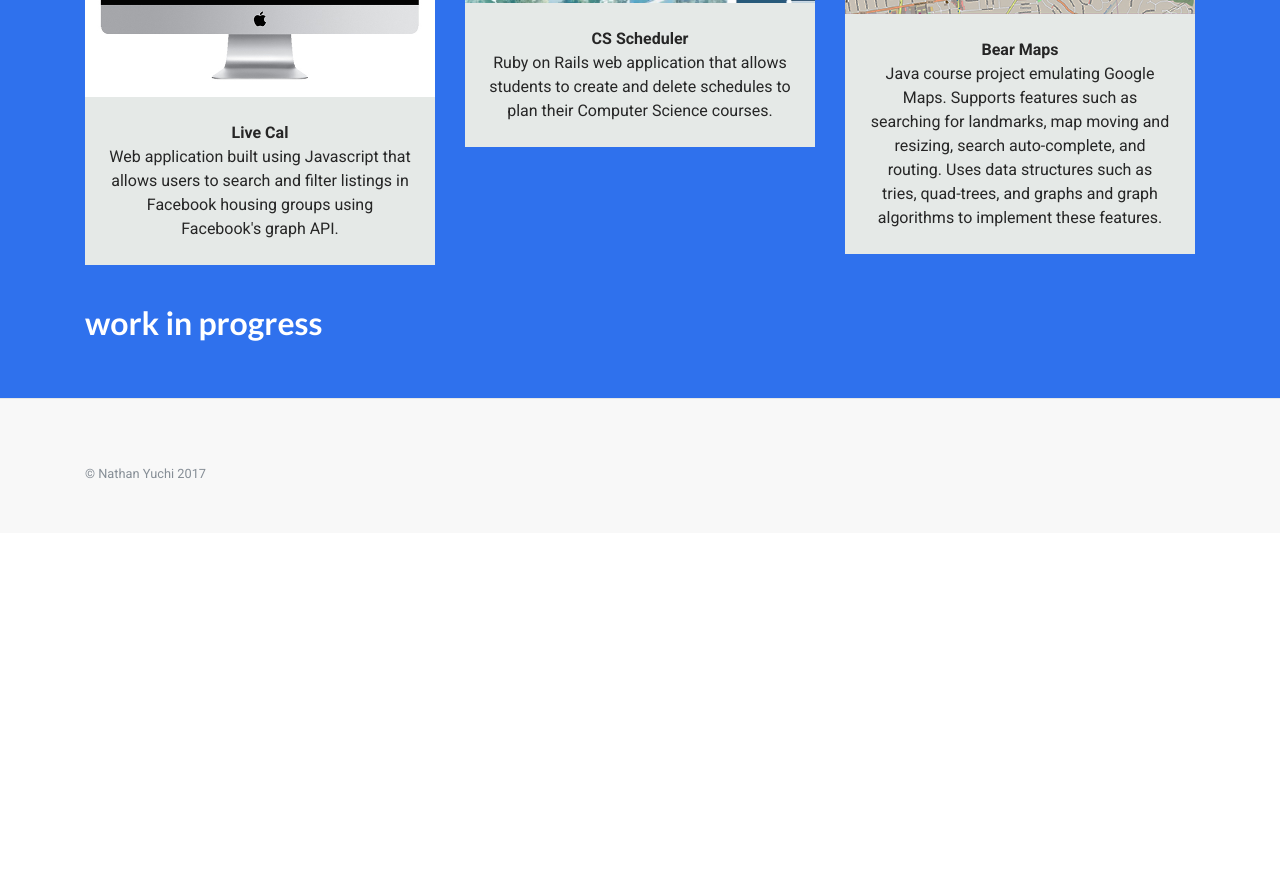
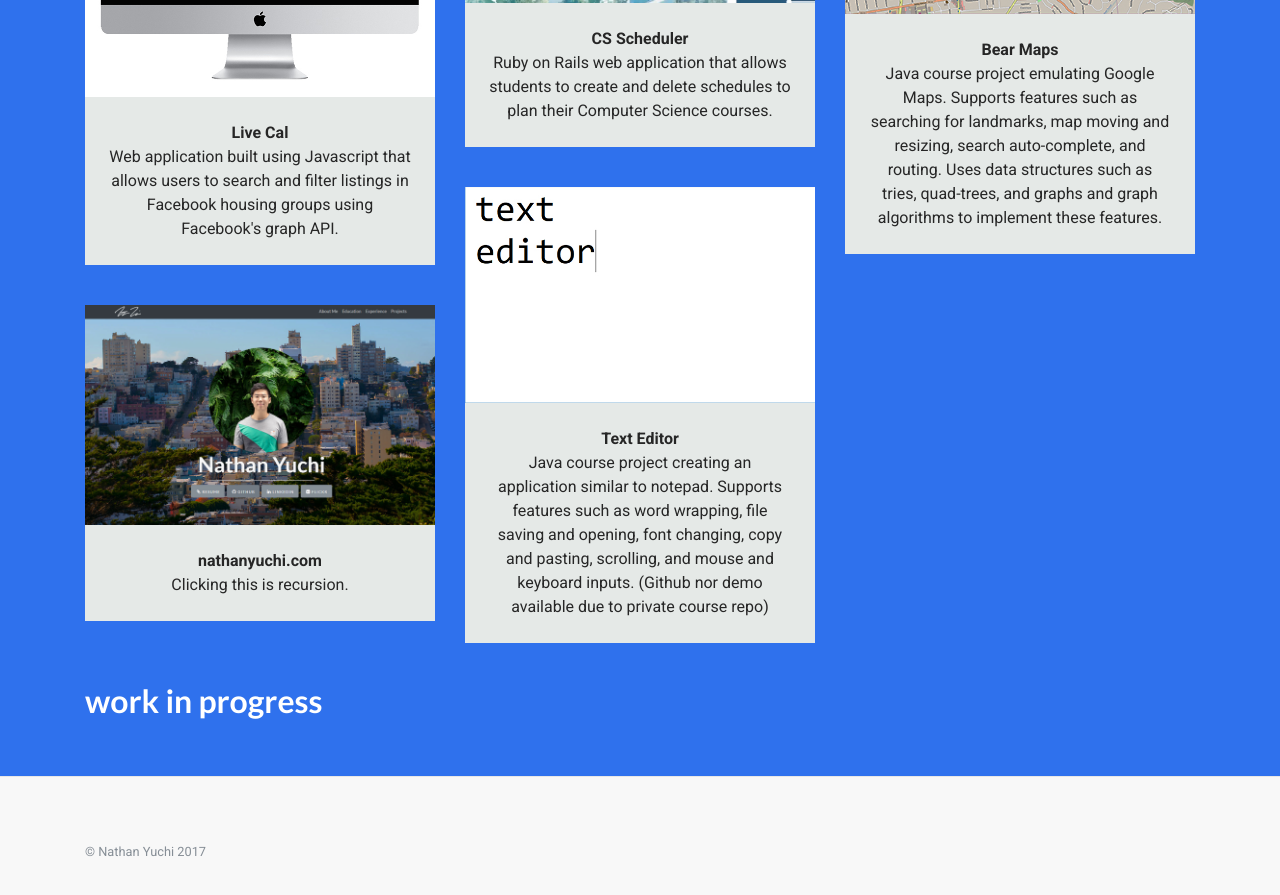
Before and after one commit to NathanYuchi/nathanyuchi.github.io, a plain HTML site: page index.html in a window 1280 px wide. Shown: the part 3441-4336 px from the top of the page. Before the commit the page ends 3974 px from the top, so only its background shows below. Drawn offline with Linux system fonts and the light colour scheme; a script that the page names is missing.

Commit message:
more projects

```diff
--- a/index.html
+++ b/index.html
@@ -269,6 +269,14 @@
                     </p>
                   </div>
                   <br />
+                <a href="https://nathanyuchi.com" target="_blank"><img src="img/nathanyuchi.jpg" class="project-img"></a>
+                    <div class="project-desc">
+                      <p class="dark project-desc">
+                        <b>nathanyuchi.com</b><br />
+                        Clicking this is recursion.
+                      </p>
+                    </div>
+                    <br />
             </div>
             <div class="col-md-4 col-sm-4">
               <a href="https://github.com/NathanYuchi/fa16-proj2" target="_blank"><img src="img/scheduler.jpg" class="project-img"></a>
@@ -276,6 +284,16 @@
                     <p class="dark project-desc">
                       <b>CS Scheduler</b><br />
                       Ruby on Rails web application that allows students to create and delete schedules to plan their Computer Science courses.
+                    </p>
+                  </div>
+                  <br />
+              <a target="_blank"><img src="img/editor.jpg" class="project-img"></a>
+                  <div class="project-desc">
+                    <p class="dark project-desc">
+                      <b>Text Editor</b><br />
+                      Java course project creating an application similar to notepad.
+                      Supports features such as word wrapping, file saving and opening, font changing, copy and pasting, scrolling, and mouse and keyboard inputs.
+                      (Github nor demo available due to private course repo)
                     </p>
                   </div>
                   <br />
```
Also changed, not shown: img/editor.jpg (added), img/nathanyuchi.jpg (added).
